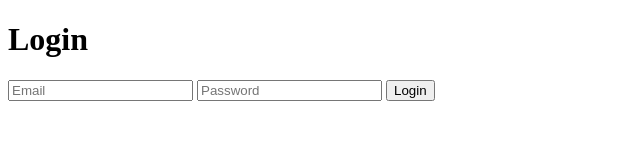
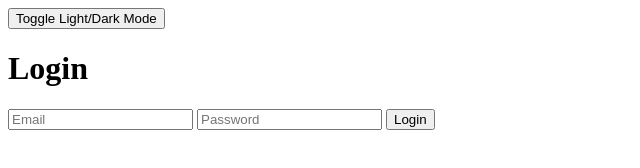
Before and after one commit to Evan0234/Evan0234.github.io, a plain HTML site: page login.html in a window 1280 px wide. Shown: the whole page, without its empty margins (0-640 px from the left). Drawn offline with Linux system fonts and the light colour scheme.

Commit message:
Update login.html

```diff
--- a/login.html
+++ b/login.html
@@ -9,6 +9,7 @@
 </head>
 <body>
     <div class="container">
+        <button id="themeToggle">Toggle Light/Dark Mode</button>
         <h1>Login</h1>
         <form id="loginForm">
             <input type="email" id="loginEmail" placeholder="Email" required>
```
